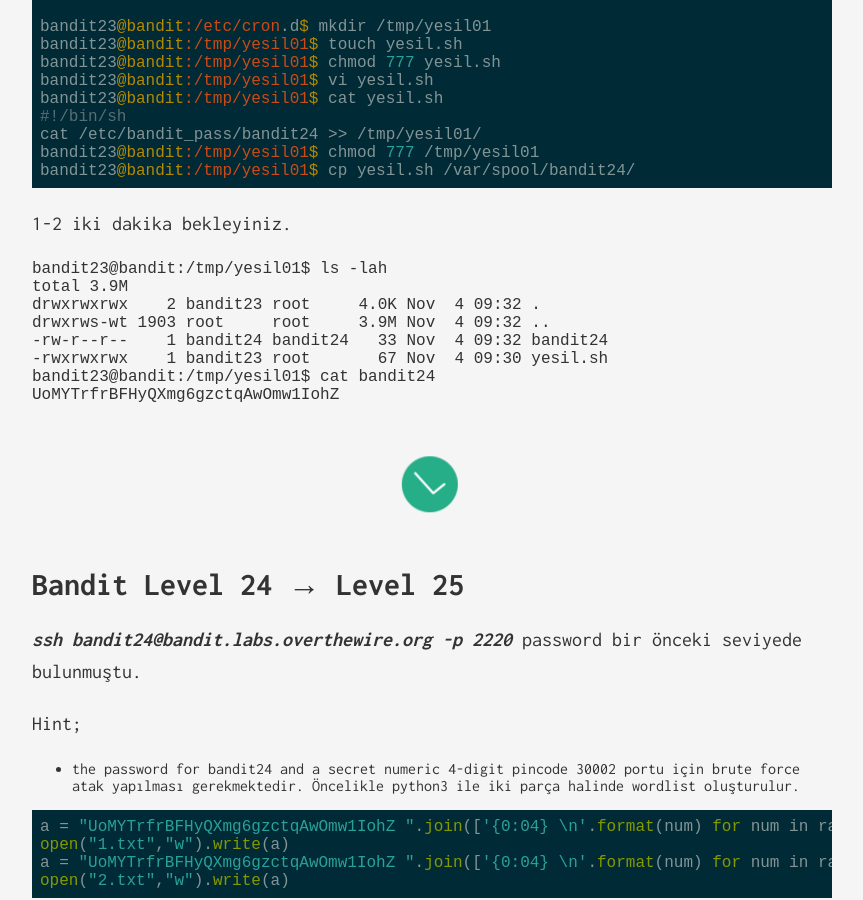
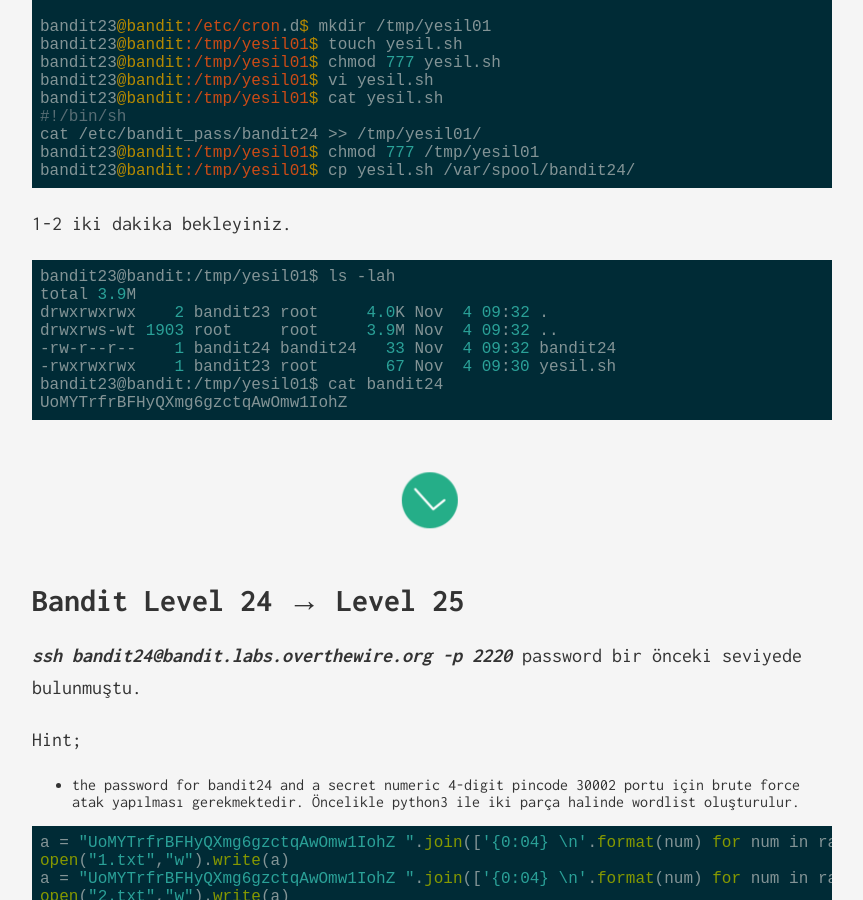
Before and after one commit to JohnGkmn/JohnGkmn.github.io, a Jekyll site: the page built from _posts/2019-10-29-bandit.markdown, in a window 1280 px wide and 900 px high, scrolled down 22100 px. Shown: the whole window, without its empty margins (208-1071 px from the left). Built offline with Jekyll 4.4.1, drawn with Linux system fonts in a browser that asks for light colours.

Commit message:
Update 2019-10-29-bandit.markdown

````diff
--- a/_posts/2019-10-29-bandit.markdown
+++ b/_posts/2019-10-29-bandit.markdown
@@ -890,7 +890,7 @@
 
 1-2 iki dakika bekleyiniz.
 
-```termimal
+```
 bandit23@bandit:/tmp/yesil01$ ls -lah
 total 3.9M
 drwxrwxrwx    2 bandit23 root     4.0K Nov  4 09:32 .
@@ -1063,7 +1063,6 @@
 remote: Total 3 (delta 0), reused 0 (delta 0)
 Receiving objects: 100% (3/3), done.
 ```
-
 
 ```terminal
 bandit27@bandit:/tmp/yesil01$ ls -lah
````
